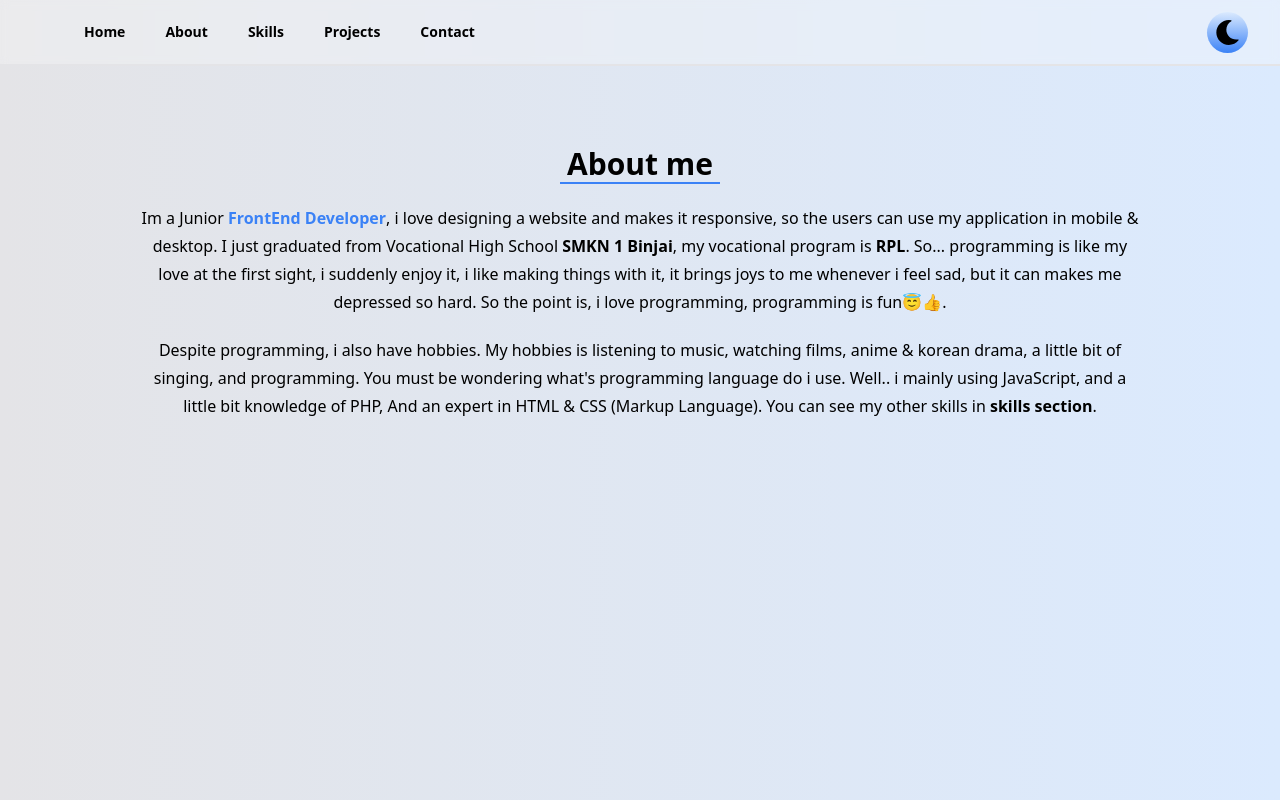
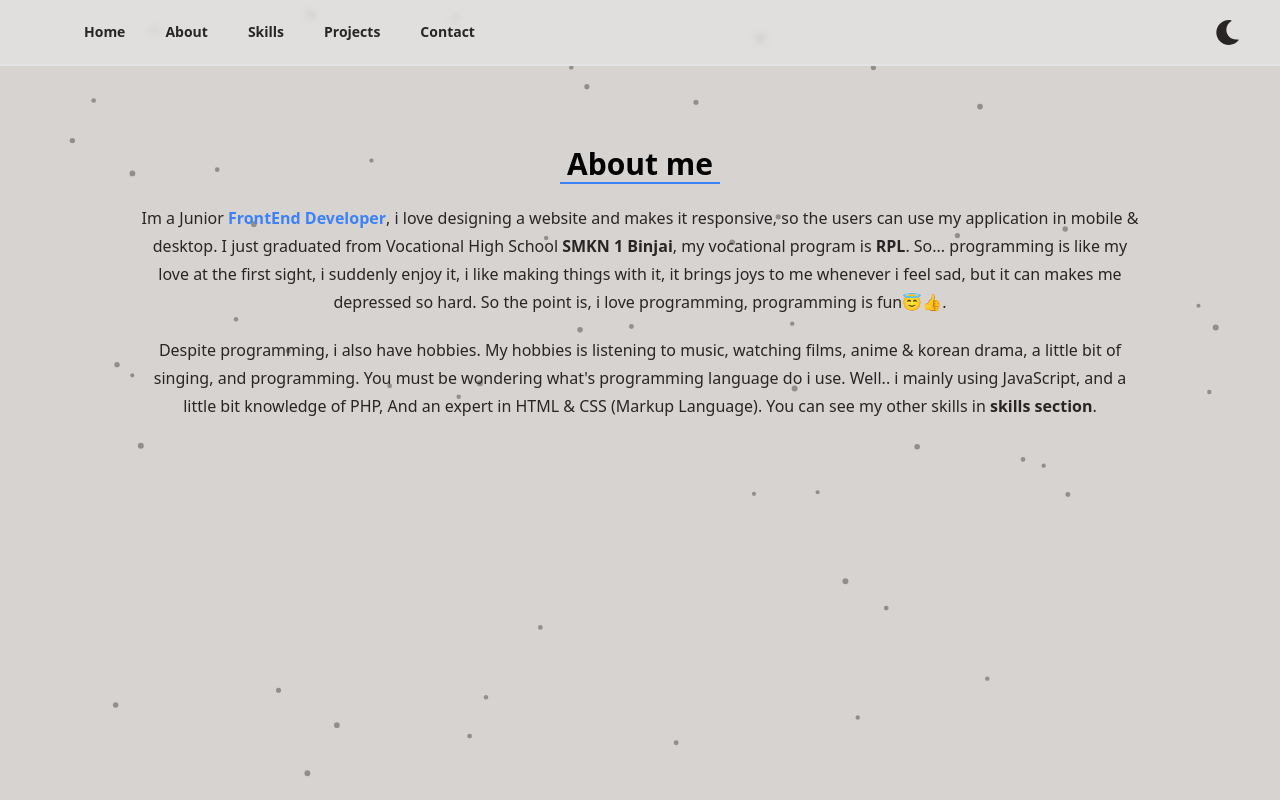
Before and after one commit to Udean777/port-v2, a Next.js app: page /about in a window 1280 px wide. Built offline with nearby package versions, Linux system fonts and the light colour scheme.

Commit message:
nambahin particle dan ganti warna tema

```diff
--- a/app/Hero.js
+++ b/app/Hero.js
@@ -9,7 +9,7 @@ export default function Hero() {
           <Image as="image" src='/hero1.jpeg' width={300} height={300} alt='hero' loading='lazy' className='rounded-full w-64 md:w-72 lg:w-80' />
         </div>
         <div className='text-center lg:text-start md:ms-5 lg:ms-0 md:text-start lg:px-10 font-sans'>
-          <div className='dark:text-white'>
+          <div className='text-stone-800 dark:text-stone-200'>
             <h3 className='text-2xl'>Hello! My name is</h3>
             <h1 className='text-4xl font-bold font-sans'>Sajudin <span className='text-blue-500'>Ma'ruf</span></h1>
             <h3 className='text-lg'>a Junior <span className='text-blue-500 font-bold font-mono'>FrontEnd Developer</span></h3>
--- a/app/about/page.js
+++ b/app/about/page.js
@@ -5,14 +5,13 @@ import 'animate.css';
 
 export default function About() {
   return (
-    <main className='min-h-screen bg-gradient-to-r from-zinc-200 to-blue-100
-    dark:bg-gradient-to-r dark:from-zinc-950 dark:to-blue-950'>
+    <main className='min-h-screen bg-stone-300 dark:bg-stone-600'>
       <Navbar/>
       <div className='py-20 dark:text-white font-sans animate__animated animate__fadeInDown'>
         <div>
           <h1 className='border-b-2 border-blue-500 text-3xl font-sans font-bold flex justify-center w-40 m-auto'>About me</h1>
         </div>
-        <div className='text-center m-auto py-5 md:w-98 lg:w-100 xl:w-100 leading-7'>
+        <div className='text-center m-auto py-5 md:w-98 lg:w-100 xl:w-100 leading-7 text-stone-800 dark:text-stone-200'>
           <p>Im a Junior<span className='text-blue-500 font-bold'> FrontEnd Developer</span>, i love designing a website and makes it responsive, so the users can use my application in mobile & desktop.
             I just graduated from Vocational High School <strong>SMKN 1 Binjai</strong>, my vocational program is <strong>RPL</strong>. So... programming is like my
             love at the first sight, i suddenly enjoy it, i like making things with it, it brings joys to me whenever i feel sad, but it can makes me depressed so hard.
--- a/app/components/DarkModeToggle.js
+++ b/app/components/DarkModeToggle.js
@@ -20,10 +20,10 @@ const DarkModeToggle = () => {
 
   return (
     <button
-      className="bg-gradient-to-t from-blue-500 to-blue-100 dark:to-purple-950 p-2 rounded-full"
+      className="p-2 rounded-full"
       onClick={toggleDarkMode}
     >
-      {darkMode ? <FaSun size={25}/> : <FaMoon size={25}/>}
+      {darkMode ? <FaSun className='text-stone-200' size={25}/> : <FaMoon className='text-stone-800' size={25}/>}
     </button>
   );
 };
--- a/app/components/Navbar.js
+++ b/app/components/Navbar.js
@@ -31,21 +31,21 @@ const Navbar = () => {
               </button>
             </div>
             <div className="hidden md:block font-sans">
-              <div className="ml-10 flex items-baseline space-x-4 dark:text-white">
+              <div className="ml-10 flex items-baseline space-x-4 text-stone-800 dark:text-stone-200">
                 <Link href='/'>
-                  <p className="hover:bg-gradient-to-r from-blue-500 to-purple-600 hover:text-white dark:hover:bg-gradient-to-r dark:from-blue-700 dark:to-purple-800 transition ease-in px-3 py-2 rounded-md text-sm font-bold">Home</p>
+                  <p className="hover:text-stone-200 hover:bg-stone-800 dark:hover:text-stone-700 dark:hover:bg-stone-300 transition ease-in px-3 py-2 rounded-md text-sm font-bold">Home</p>
                 </Link>
                 <Link href='/about'>
-                  <p className="hover:bg-gradient-to-r from-blue-500 to-purple-600 hover:text-white dark:hover:bg-gradient-to-r dark:from-blue-700 dark:to-purple-800 transition ease-in px-3 py-2 rounded-md text-sm font-bold">About</p>
+                  <p className="hover:text-stone-200 hover:bg-stone-800 dark:hover:text-stone-700 dark:hover:bg-stone-300 transition ease-in px-3 py-2 rounded-md text-sm font-bold">About</p>
                 </Link>
                 <Link href='/skills'>
-                  <p className="hover:bg-gradient-to-r from-blue-500 to-purple-600 hover:text-white dark:hover:bg-gradient-to-r dark:from-blue-700 dark:to-purple-800 transition ease-in px-3 py-2 rounded-md text-sm font-bold">Skills</p>
+                  <p className="hover:text-stone-200 hover:bg-stone-800 dark:hover:text-stone-700 dark:hover:bg-stone-300 transition ease-in px-3 py-2 rounded-md text-sm font-bold">Skills</p>
                 </Link>
                 <Link href='/projects'>
-                  <p className="hover:bg-gradient-to-r from-blue-500 to-purple-600 hover:text-white dark:hover:bg-gradient-to-r dark:from-blue-700 dark:to-purple-800 transition ease-in px-3 py-2 rounded-md text-sm font-bold">Projects</p>
+                  <p className="hover:text-stone-200 hover:bg-stone-800 dark:hover:text-stone-700 dark:hover:bg-stone-300 transition ease-in px-3 py-2 rounded-md text-sm font-bold">Projects</p>
                 </Link>
                 <Link href='/contact'>
-                  <p className="hover:bg-gradient-to-r from-blue-500 to-purple-600 hover:text-white dark:hover:bg-gradient-to-r dark:from-blue-700 dark:to-purple-800 transition ease-in px-3 py-2 rounded-md text-sm font-bold">Contact</p>
+                  <p className="hover:text-stone-200 hover:bg-stone-800 dark:hover:text-stone-700 dark:hover:bg-stone-300 transition ease-in px-3 py-2 rounded-md text-sm font-bold">Contact</p>
                 </Link>
               </div>
             </div>
@@ -59,19 +59,19 @@ const Navbar = () => {
       <div className={`md:hidden ${isOpen ? 'block' : 'hidden'}`}>
         <div className="px-2 pt-2 pb-3 space-y-1 sm:px-3 dark:text-white">
           <Link href="/">
-            <p className="hover:bg-gradient-to-r from-blue-500 to-purple-600 hover:text-white dark:hover:bg-gradient-to-r dark:from-blue-700 dark:to-purple-800 transition ease-in block px-3 py-2 rounded-md text-base font-medium">Home</p>
+            <p className="hover:text-stone-200 hover:bg-stone-800 dark:hover:text-stone-700 dark:hover:bg-stone-300 transition ease-in block px-3 py-2 rounded-md text-base font-medium">Home</p>
           </Link>
           <Link href="/about">
-            <p className="hover:bg-gradient-to-r from-blue-500 to-purple-600 hover:text-white dark:hover:bg-gradient-to-r dark:from-blue-700 dark:to-purple-800 transition ease-in block px-3 py-2 rounded-md text-base font-medium">About</p>
+            <p className="hover:text-stone-200 hover:bg-stone-800 dark:hover:text-stone-700 dark:hover:bg-stone-300 transition ease-in block px-3 py-2 rounded-md text-base font-medium">About</p>
           </Link>
           <Link href="/skills">
-            <p className="hover:bg-gradient-to-r from-blue-500 to-purple-600 hover:text-white dark:hover:bg-gradient-to-r dark:from-blue-700 dark:to-purple-800 transition ease-in block px-3 py-2 rounded-md text-base font-medium">Skills</p>
+            <p className="hover:text-stone-200 hover:bg-stone-800 dark:hover:text-stone-700 dark:hover:bg-stone-300 transition ease-in block px-3 py-2 rounded-md text-base font-medium">Skills</p>
           </Link>
           <Link href="/projects">
-            <p className="hover:bg-gradient-to-r from-blue-500 to-purple-600 hover:text-white dark:hover:bg-gradient-to-r dark:from-blue-700 dark:to-purple-800 transition ease-in block px-3 py-2 rounded-md text-base font-medium">Projects</p>
+            <p className="hover:text-stone-200 hover:bg-stone-800 dark:hover:text-stone-700 dark:hover:bg-stone-300 transition ease-in block px-3 py-2 rounded-md text-base font-medium">Projects</p>
           </Link>
           <Link href="/contact">
-            <p className="hover:bg-gradient-to-r from-blue-500 to-purple-600 hover:text-white dark:hover:bg-gradient-to-r dark:from-blue-700 dark:to-purple-800 transition ease-in block px-3 py-2 rounded-md text-base font-medium">Contact</p>
+            <p className="hover:text-stone-200 hover:bg-stone-800 dark:hover:text-stone-700 dark:hover:bg-stone-300 transition ease-in block px-3 py-2 rounded-md text-base font-medium">Contact</p>
           </Link>
         </div>
       </div>
--- /dev/null
+++ b/app/components/Particles.js
@@ -0,0 +1,100 @@
+'use client'
+import { useCallback } from "react";
+import Particles from "react-particles";
+import { loadFull } from "tsparticles";
+
+const Particle = () => {
+    const particlesInit = useCallback(async engine => {
+        console.log(engine);
+        // you can initiate the tsParticles instance (engine) here, adding custom shapes or presets
+        // this loads the tsparticles package bundle, it's the easiest method for getting everything ready
+        // starting from v2 you can add only the features you need reducing the bundle size
+        await loadFull(engine);
+    }, []);
+
+    const particlesLoaded = useCallback(async container => {
+        await console.log(container);
+    }, []);
+
+    return (
+        <Particles
+            id="tsparticles"
+            init={particlesInit}
+            loaded={particlesLoaded}
+            options={{
+                background: {
+                    color: {
+                        value: "",
+                    },
+                },
+                fpsLimit: 120,
+                interactivity: {
+                    events: {
+                        onClick: {
+                            enable: false,
+                            mode: "push",
+                        },
+                        onHover: {
+                            enable: false,
+                            mode: "repulse",
+                        },
+                        resize: true,
+                    },
+                    modes: {
+                        push: {
+                            quantity: 4,
+                        },
+                        repulse: {
+                            distance: 200,
+                            duration: 0.4,
+                        },
+                    },
+                },
+                particles: {
+                    color: {
+                        value: "#78716c",
+                    },
+                    links: {
+                        color: "",
+                        distance: 150,
+                        enable: true,
+                        opacity: 0,
+                        width: 1,
+                    },
+                    collisions: {
+                        enable: true,
+                    },
+                    move: {
+                        direction: "none",
+                        enable: true,
+                        outModes: {
+                            default: "bounce",
+                        },
+                        random: true,
+                        speed: 1,
+                        straight: false,
+                    },
+                    number: {
+                        density: {
+                            enable: true,
+                            area: 900,
+                        },
+                        value: 50,
+                    },
+                    opacity: {
+                        value: 0.7,
+                    },
+                    shape: {
+                        type: "circle",
+                    },
+                    size: {
+                        value: { min: 2, max: 3 },
+                    },
+                },
+                detectRetina: true,
+            }}
+        />
+    );
+};
+
+export default Particle;
--- a/app/contact/page.js
+++ b/app/contact/page.js
@@ -8,11 +8,10 @@ import Link from 'next/link'
 
 export default function page() {
   return (
-    <div className='min-h-screen bg-gradient-to-r from-zinc-200 to-blue-100
-    dark:bg-gradient-to-r dark:from-zinc-950 dark:to-blue-950'>
+    <div className='min-h-screen bg-stone-300 dark:bg-stone-600'>
       <Navbar/>
 
-      <div className='m-auto py-10 sm:py-20 md:py-28 max-w-6xl px-4 sm:px-6 md:px-8 animate__animated animate__fadeInDown dark:text-white'>
+      <div className='m-auto py-10 sm:py-20 md:py-28 max-w-6xl px-4 sm:px-6 md:px-8 animate__animated animate__fadeInDown text-stone-800 dark:text-stone-200'>
         <h1 className='font-bold border-l-4 border-blue-500 text-3xl sm:text-4xl md:text-3xl mb-6 sm:mb-8'>CONTACT</h1>
         <div className='grid grid-cols-2 md:grid-cols-3 lg:grid-cols-4 gap-4'>
 
--- a/app/layout.js
+++ b/app/layout.js
@@ -1,15 +1,17 @@
+import Particle from './components/Particles';
 import './globals.css'
 import { Analytics } from '@vercel/analytics/react';
 
 export const metadata = {
   title: `Sajudin Ma'ruf`,
-  description: 'Web ini dibuat dengan 💙 oleh Sajudin',
+  description: 'This web is made with 💙 by Udean',
 }
 
 export default function RootLayout({ children }) {
   return (
     <html lang="en">
       <body>
+        <Particle/>
         {children}
         <Analytics/>
         </body>
--- a/app/page.js
+++ b/app/page.js
@@ -4,8 +4,7 @@ import './globals.css'
 
 export default function Home() {
   return (
-   <main className="min-h-screen bg-gradient-to-r from-zinc-200 to-blue-100
-   dark:bg-gradient-to-r dark:from-zinc-950 dark:to-blue-950">
+   <main className="min-h-screen bg-stone-300 dark:bg-stone-600">
       <Navbar/>
 
       <Hero/>
--- a/app/projects/page.js
+++ b/app/projects/page.js
@@ -5,10 +5,9 @@ import 'animate.css'
 
 export default function Projects() {
   return (
-    <div className='min-h-screen bg-gradient-to-r from-zinc-200 to-blue-100
-    dark:bg-gradient-to-r dark:from-zinc-950 dark:to-blue-950'>
+    <div className='min-h-screen bg-stone-300 dark:bg-stone-600'>
       <Navbar />
-      <div className='m-auto py-10 sm:py-20 md:py-28 max-w-6xl px-4 sm:px-6 md:px-8 animate__animated animate__fadeInDown dark:text-white'>
+      <div className='m-auto py-10 sm:py-20 md:py-28 max-w-6xl px-4 sm:px-6 md:px-8 animate__animated animate__fadeInDown text-stone-800 dark:text-stone-200'>
         <h1 className='font-bold border-l-4 border-blue-500 text-3xl sm:text-4xl md:text-3xl mb-6 sm:mb-8'>PROJECTS</h1>
         <div className='grid grid-cols-1 sm:grid-cols-2 md:grid-cols-3 lg:grid-cols-4 gap-6 sm:gap-8'>
 
--- a/app/skills/page.js
+++ b/app/skills/page.js
@@ -86,10 +86,9 @@ export default function Skills() {
   ];
 
   return (
-    <main className='min-h-screen bg-gradient-to-r from-zinc-200 to-blue-100
-    dark:bg-gradient-to-r dark:from-zinc-950 dark:to-blue-950 overflow-hidden'>
+    <main className='min-h-screen bg-stone-300 dark:bg-stone-600 overflow-hidden'>
       <Navbar/>
-      <div className='dark:text-white'>
+      <div className='text-stone-800 dark:text-stone-200'>
         <div className='animate__animated animate__fadeInDown'>
       <NavPills tabs={tabs}/>
       </div>
--- a/package.json
+++ b/package.json
@@ -19,13 +19,14 @@
     "next": "13.4.6",
     "next-theme": "^0.1.5",
     "next-themes": "^0.2.1",
-    "particles.js": "^2.0.0",
     "postcss": "8.4.24",
     "react": "18.2.0",
     "react-dom": "18.2.0",
     "react-icons": "^4.9.0",
+    "react-particles": "^2.10.1",
     "react-scroll": "^1.8.9",
-    "tailwindcss": "3.3.2"
+    "tailwindcss": "3.3.2",
+    "tsparticles": "^2.10.1"
   },
   "devDependencies": {
     "next-bundle-analyzer": "^0.6.7"
```
Also changed, not shown: 1 other file (tests, documents, lock files or other folders).
